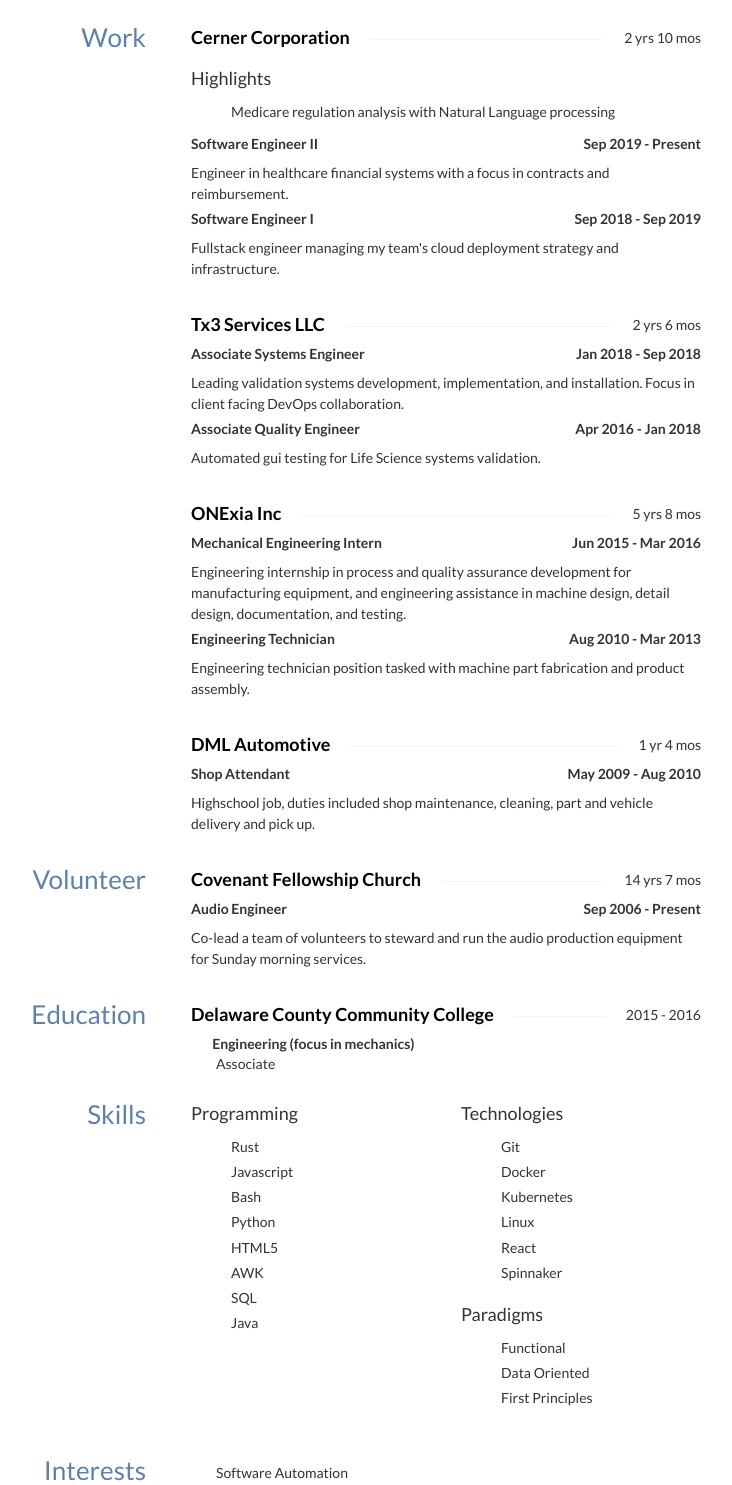
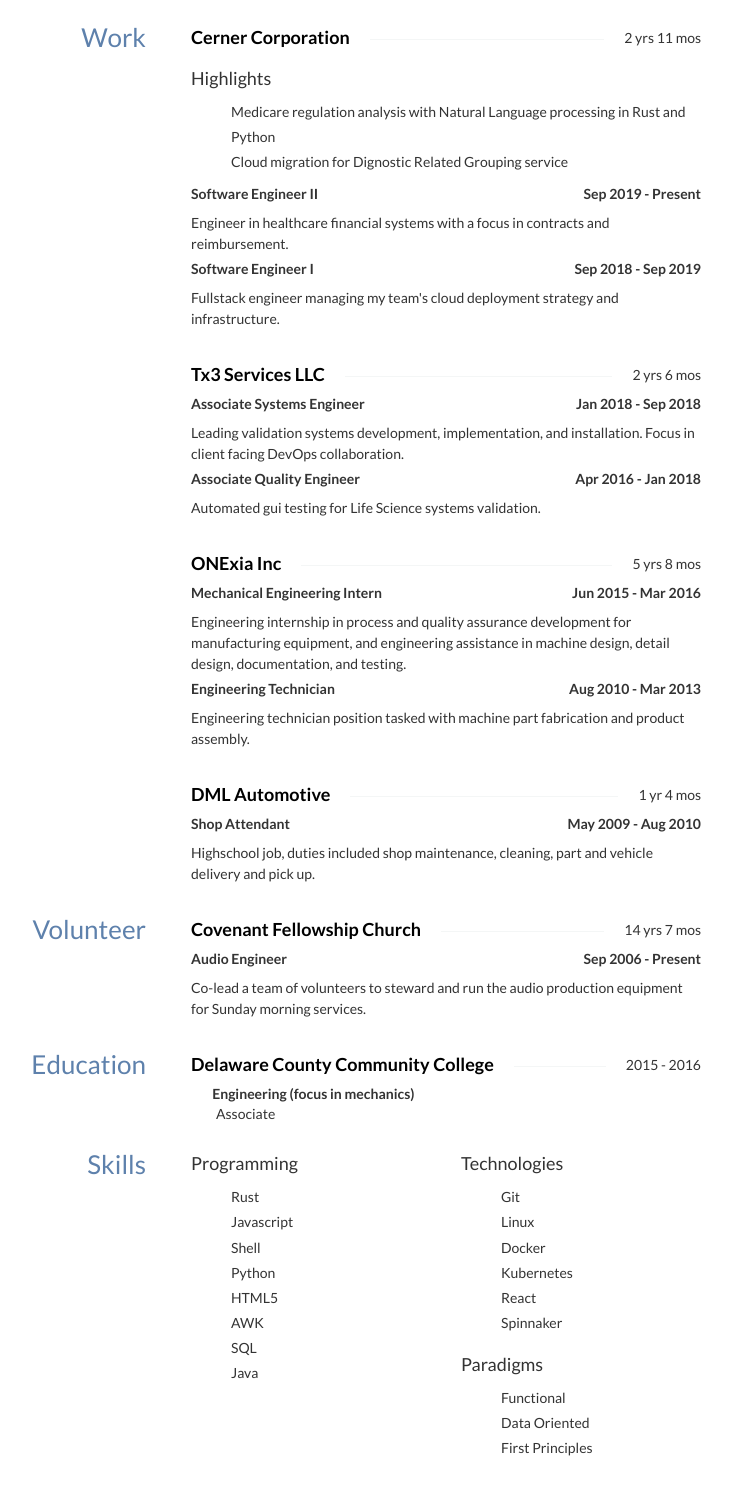
Before and after one commit to dmmuir/resume, a plain HTML site: page index.html in a window 1280 px wide. Shown: the part 501-1986 px from the top of the page, without its empty margins (284-1016 px from the left). Drawn offline with nearby package versions, Linux system fonts and the light colour scheme; some icons are missing.

Commit message:
Update resume

```diff
--- a/index.html
+++ b/index.html
@@ -332,11 +332,12 @@
 			<div class="col-sm-12">
 				<h4 class="strike-through">
 					<span>Cerner Corporation</span>
-					<span class="date pull-right">2 yrs 10 mos</span>
+					<span class="date pull-right">2 yrs 11 mos</span>
 				</h4>
 				<h4>Highlights</h4>
 				<ul class="highlights">
-					<li class="bullet">Medicare regulation analysis with Natural Language processing</li>
+					<li class="bullet">Medicare regulation analysis with Natural Language processing in Rust and Python</li>
+					<li class="bullet">Cloud migration for Dignostic Related Grouping service</li>
 				</ul>
 				<div class="position">
 					<span>
@@ -506,7 +507,7 @@
 				<ul class="keywords">
 					<li>Rust</li>
 					<li>Javascript</li>
-					<li>Bash</li>
+					<li>Shell</li>
 					<li>Python</li>
 					<li>HTML5</li>
 					<li>AWK</li>
@@ -520,9 +521,9 @@
 				</div>
 				<ul class="keywords">
 					<li>Git</li>
+					<li>Linux</li>
 					<li>Docker</li>
 					<li>Kubernetes</li>
-					<li>Linux</li>
 					<li>React</li>
 					<li>Spinnaker</li>
 				</ul>
```
